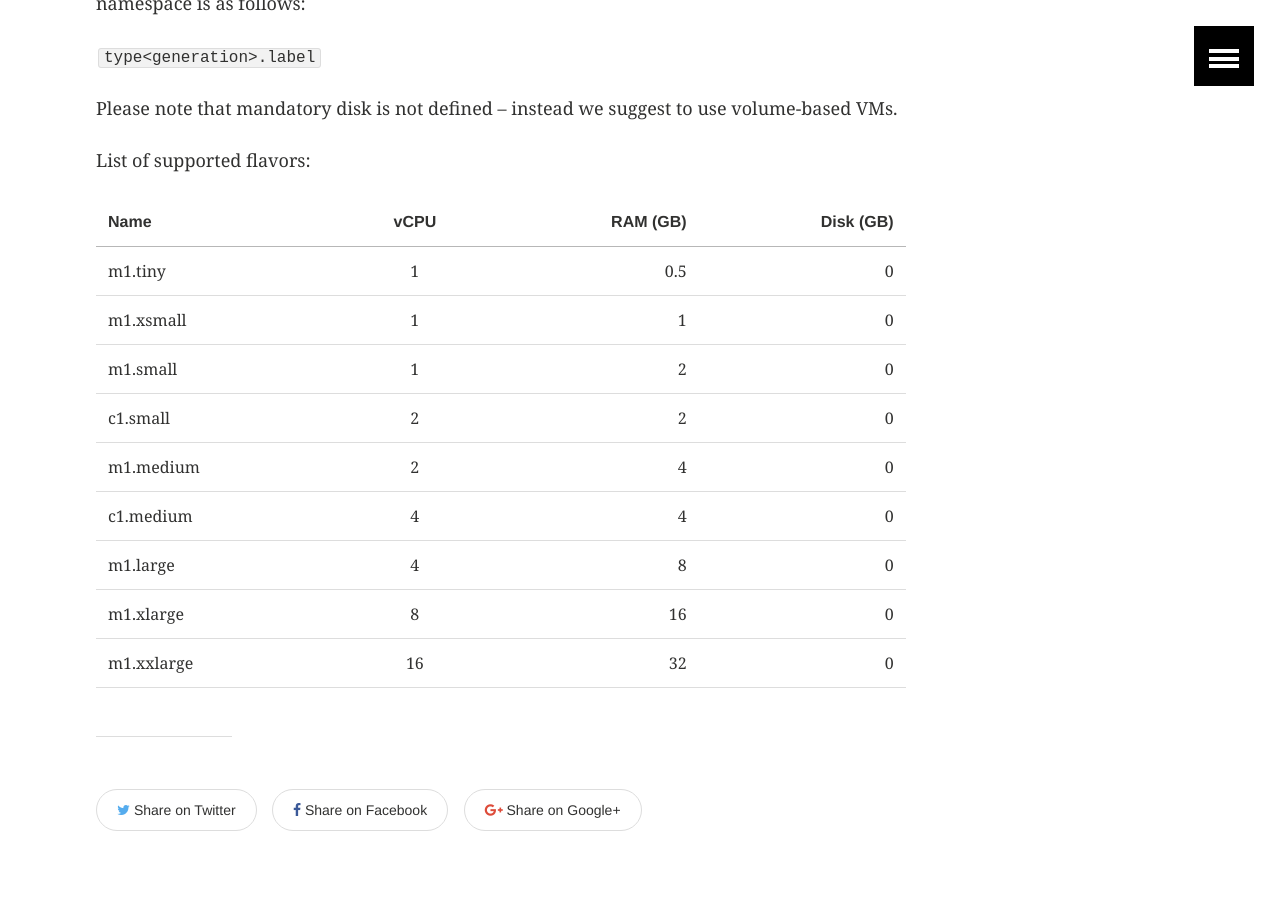
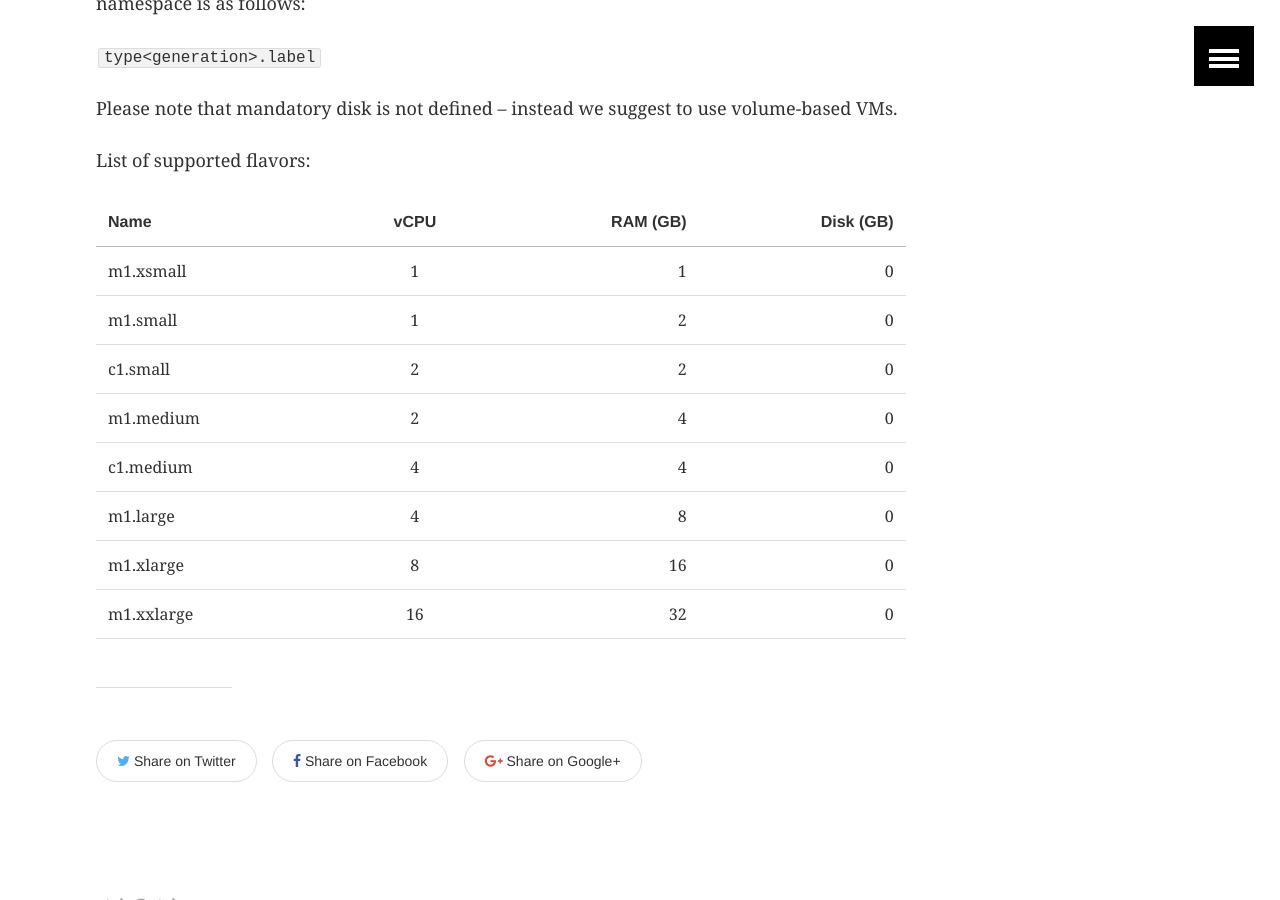
Before and after one commit to etais-ee/etais-web, a Jekyll site: the page built from using/openstack_flavors.md, in a window 1280 px wide and 900 px high, scrolled down 361 px. Built offline with Jekyll 4.4.1, drawn with Linux system fonts in a browser that asks for light colours.

Commit message:
Update openstack_flavors.md

```diff
--- a/using/openstack_flavors.md
+++ b/using/openstack_flavors.md
@@ -20,7 +20,6 @@ List of supported flavors:
 
 | Name     | vCPU   |    RAM (GB)       | Disk (GB)  |
 | -------- |:-----:| -----:| -----:|
-|	m1.tiny	 | 1 |	0.5  | 0 |
 |	m1.xsmall| 1 |	1 |	0 |
 |	m1.small | 1 | 2 |	0 |
 |	c1.small | 2 |	2  |0 |
```
